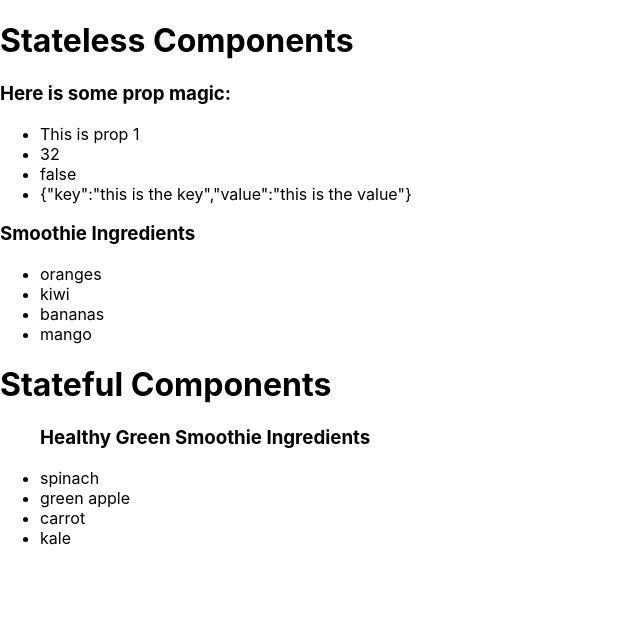
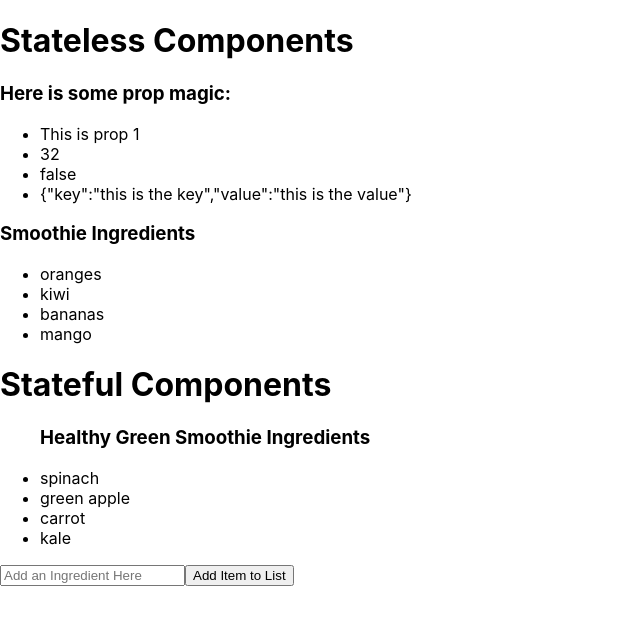
Before and after one commit to teresacho135/questions-1, a React (Create React App) app: page / in a window 1280 px wide. Shown: the top 624 px of the page, without its empty margins (0-640 px from the left). Built offline with nearby package versions, Linux system fonts and the light colour scheme.

Commit message:
creates two functions that will allow you to addnewItems to state and handle the change to display on our list

```diff
--- a/src/components/stateful-component.js
+++ b/src/components/stateful-component.js
@@ -6,13 +6,40 @@ class StatefulComponent extends React.Component {
         this.state={
             ...props
         }
+        this.addNewItemToState = this.addNewItemToState.bind(this)
+        this.handleChange = this.handleChange.bind(this)
     }
+
+    handleChange(e) {
+        this.setState({
+            newItem: e.target.value
+        })
+    }
+
+    addNewItemToState() {
+        this.setState({
+            items: [...this.state.items, this.state.newItem],
+            newItem: '',
+        })
+    }
+
     render() {
         return (
-            <ul>
-                <h3>Healthy Green Smoothie Ingredients</h3>
-                    {this.state.items.map(item => <li>{ item }</li>)}
-            </ul>
+            <div>
+                <ul>
+                    <h3>Healthy Green Smoothie Ingredients</h3>
+                        {this.state.items.map(item => <li>{ item }</li>)}
+                </ul>
+                <input
+                    type="text"
+                    placeholder="Add an Ingredient Here"
+                    value={this.state.newItem}
+                    onChange={this.handleChange}
+                />
+                <button
+                    onClick={this.addNewItemToState}
+                >Add Item to List</button>
+            </div>
         )
     }
 }
```
